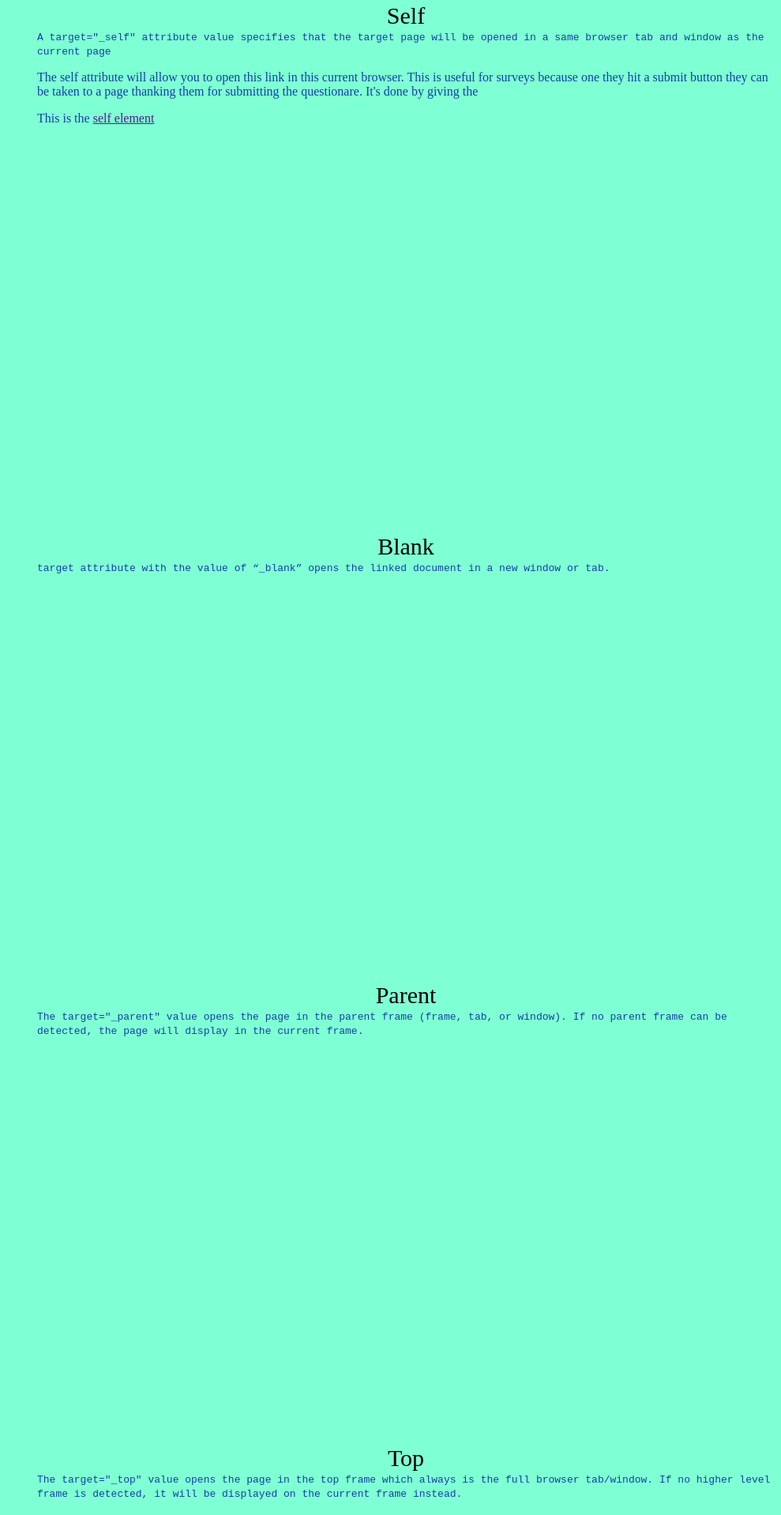
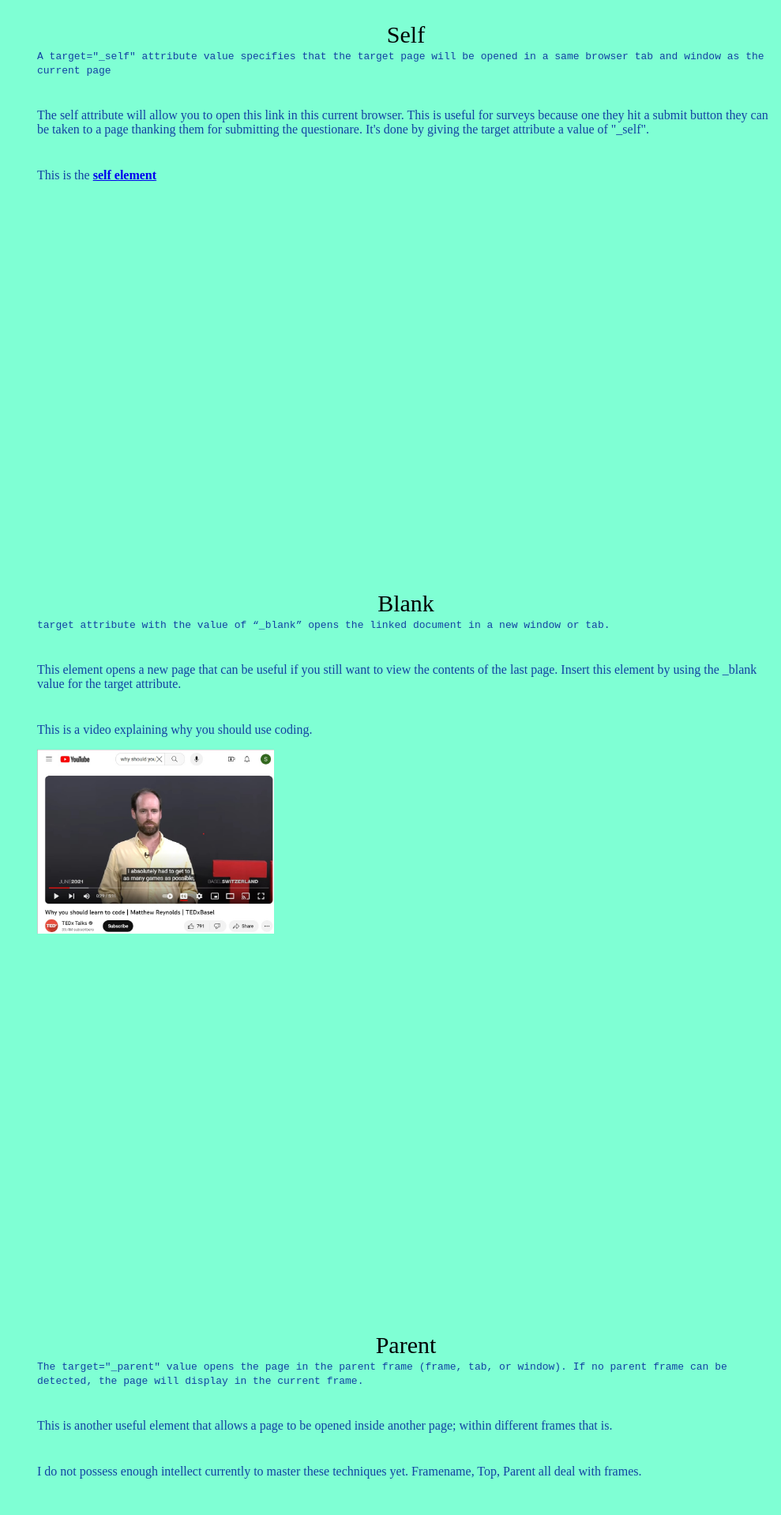
Before and after one commit to Szheng2048/technicalDoc, a plain HTML site: page index.html in a window 1280 px wide. Shown: the part 735-2653 px from the top of the page at 79% size, without its empty margins (291-1280 px from the left). Drawn offline with Linux system fonts and the light colour scheme.

Commit message:
added new window and finished everying except media query

```diff
--- a/index.html
+++ b/index.html
@@ -34,33 +34,34 @@
           <section class="main-section" id="Self">
             <header>Self</header>  <code>A target="_self" attribute value specifies that the target page will be opened in a same browser tab and window as the current page</code>
               <p>The self attribute will allow you to open this link in this current browser. This is useful for surveys because one they hit a submit button they can be taken to a page thanking them for submitting the questionare.
-              It's done by giving the
+              It's done by giving the target attribute a value of "_self".
               </p>
-              <p>This is the <a href >self element</a></p>
+              <p>This is the <a href="self.html" target="_self">self element</a></p>
           </section>
           <section class="main-section" id="Blank">
             <header>Blank</header>
             <code>target attribute with the value of “_blank” opens the linked document in a new window or tab.</code>
-              <p></p>
-              <p></p>
+              <p>This element opens a new page that can be useful if you still want to view the contents of the last page. Insert this element by using the _blank value for the target attribute.</p>
+              <p>This is a video explaining why you should use coding.</p>
+              <a href="https://www.youtube.com/watch?v=C6WJiUNZf7U" target="_blank"><img src="codingprojectimage1.jpg" alt="youtube video"></a>
           </section>
           <section class="main-section" id="Parent">
             <header>Parent</header>
             <code> The target="_parent" value opens the page in the parent frame (frame, tab, or window). If no parent frame can be detected, the page will display in the current frame.</code>
-              <p></p>
-              <p></p>
+              <p>This is another useful element that allows a page to be opened inside another page; within different frames that is. </p>
+              <p>I do not possess enough intellect currently to master these techniques yet. Framename, Top, Parent all deal with frames.</p>
           </section>
           <section class="main-section" id="Top">
             <header>Top</header>
               <code> The target="_top" value opens the page in the top frame which always is the full browser tab/window. If no higher level frame is detected, it will be displayed on the current frame instead.</code>
-              <p></p>
-              <p></p>
+              <p>It's very similar to the parent attribute but it will open on top.</p>
+              <p>Once again I do not have the means neccessary to create a functioning frame in html.</p>
           </section>
           <section class="main-section" id="Framename">
             <header>Framename</header>
             <code>The target="framename" value opens the linked page or form response in the named frame. Its value is the name of an iframe.</code>
-              <p></p>
-              <p></p>
+              <p>I do not think I need to even describe it anymore, I'm just not sure how it works.</p>
+              <p>Thank you for reading through this helfpful html anchor tage guide. Hopefully you got something out of it.</p>
           </section>
     </main>
 </body>
--- a/styles.css
+++ b/styles.css
@@ -50,3 +50,15 @@ main {
     font-size: 30px;
     text-align: center;
 }
+
+a {
+    font-weight: bold;
+}
+
+img {
+    width:300px
+}
+
+p {
+    margin-top: 40px;
+}
```
Also changed, not shown: self.html (added, +11 -0 lines), codingprojectimage1.jpg (added).
